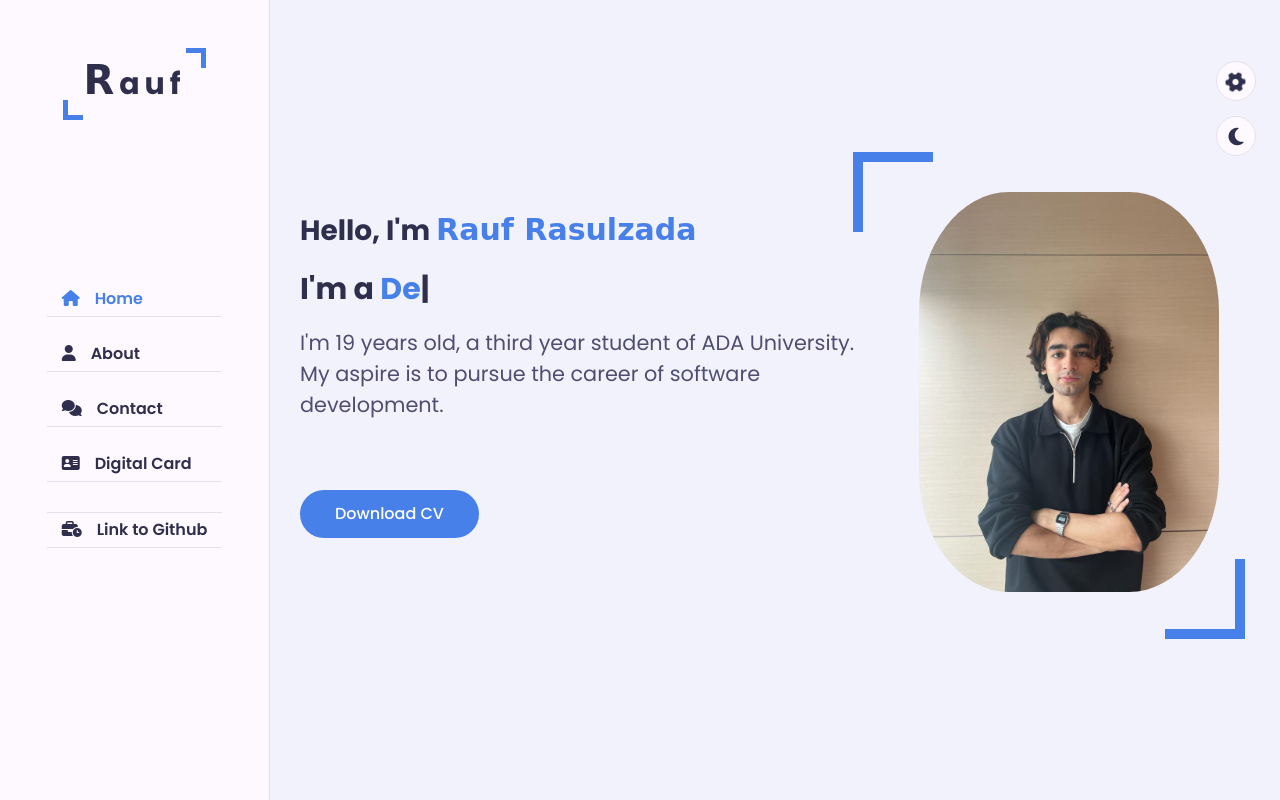
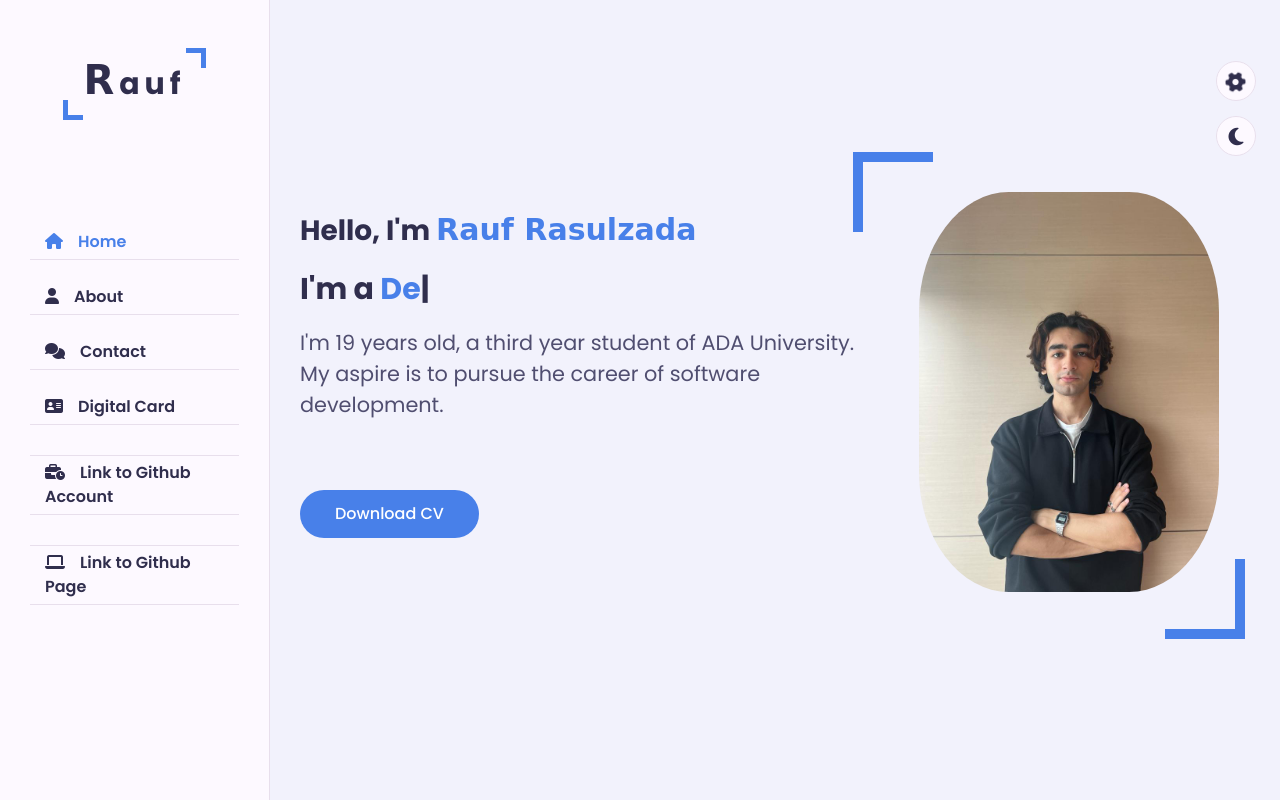
Before and after one commit to raufrasulzada/raufrasulzada.github.io, a plain HTML site: page index.html in a window 1280 px wide. Drawn offline with nearby package versions, Linux system fonts and the light colour scheme; a web font is replaced by a local one.

Commit message:
Add link to github page nav

```diff
--- a/index.html
+++ b/index.html
@@ -74,7 +74,14 @@
           <li>
             <a
               ><a href="https://github.com/raufrasulzada" target="_blank"
-                ><i class="fa fa-briefcase-clock"></i>Link to Github</a
+                ><i class="fa fa-briefcase-clock"></i>Link to Github Account</a
+              ></a
+            >
+          </li>
+          <li>
+            <a
+              ><a href="https://raufrasulzada.github.io" target="_blank"
+                ><i class="fa fa-laptop"></i>Link to Github Page</a
               ></a
             >
           </li>
```
